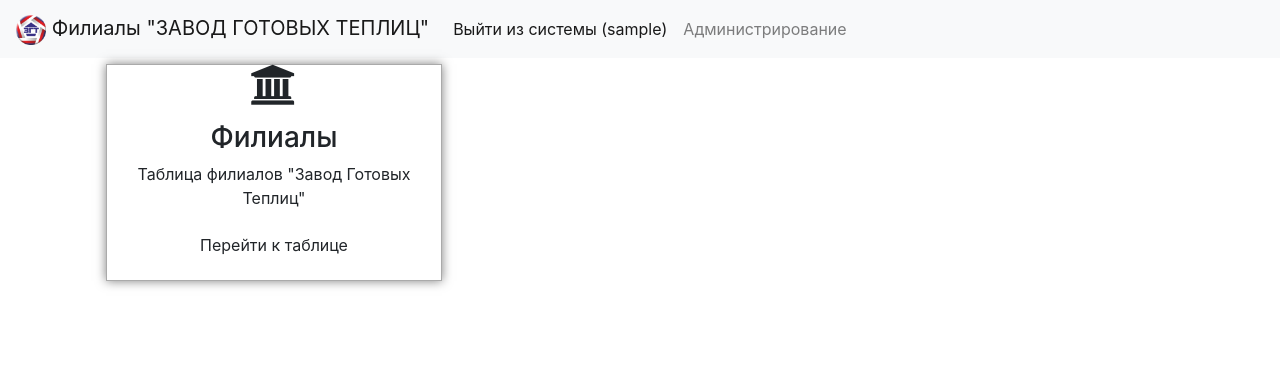
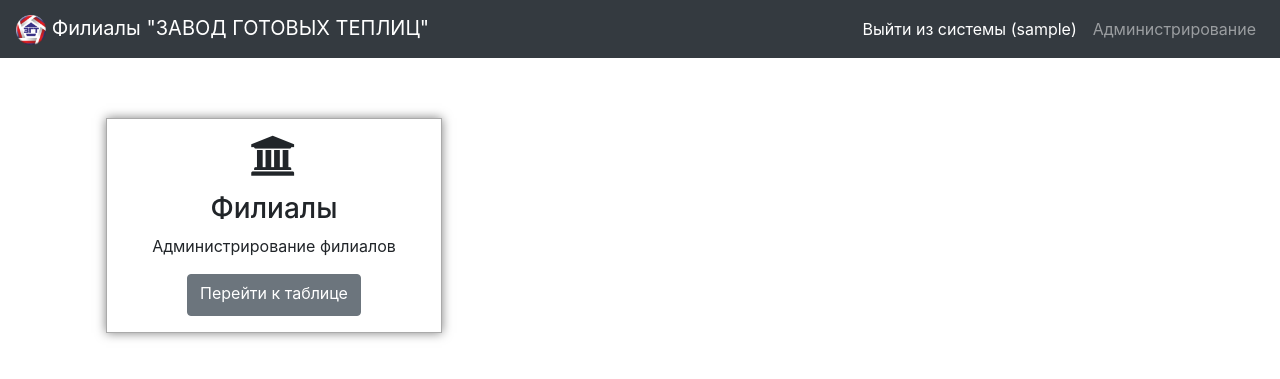
Before and after one commit to Xe1ga/branch-contacts, a Django app: page / in a window 1280 px wide. Shown: the top 379 px of the page. Run offline with Django 3.2, Linux system fonts and the light colour scheme; the visitor is signed in with stand-in values (Sample User, id 1); some libraries are stand-ins or nearby versions.

Commit message:
Changed interface

```diff
--- a/contacts/forms.py
+++ b/contacts/forms.py
@@ -1,5 +1,6 @@
 # -*- coding:utf-8 -*-
 from django import forms
-class LoginForm(forms.Form):
-    username = forms.CharField(label="Имя пользователя", max_length=256, required=True)
-    password = forms.CharField(label="Пароль", max_length=256, widget=forms.PasswordInput, required=True)
+# class LoginForm(forms.Form):
+#     username = forms.CharField(label="Имя пользователя", max_length=256, required=True)
+#     # password = forms.CharField(label="Пароль", max_length=256, widget=forms.PasswordInput, required=True)
+#     password = forms.CharField(label="Пароль", max_length=256, required=True)
--- a/contacts/static/contacts/css/index.css
+++ b/contacts/static/contacts/css/index.css
@@ -123,3 +123,14 @@
     padding: 10px 20px;
     }
    }
+
+    .mycontainer {
+    margin-top: 5%;
+    }
+    .myscalable {
+    padding-top: 5%;
+    }
+
+    .mybtn {
+    padding-bottom: 3%;
+    }
--- a/contacts/templates/contacts/base.html
+++ b/contacts/templates/contacts/base.html
@@ -1,6 +1,5 @@
 <!DOCTYPE html>
-{% load static %}
-{% load compress %}
+{% load static compress %}
 {% if error_message %}<p><strong>{{ error_message }}</strong></p>{% endif %}
 
 <html>
@@ -11,25 +10,23 @@
         {% compress css %}
         <link rel="stylesheet" type="text/css" href="{% static 'contacts/css/bootstrap.css' %}"/>
         <link rel="stylesheet" type="text/css" href="{% static 'contacts/css/style.css' %}" />
-        <link rel="stylesheet" type="text/css" href="{% static 'contacts/css/index.css' %}" />
         {% endcompress %}
         <link rel="stylesheet" type="text/css" href="https://maxcdn.bootstrapcdn.com/font-awesome/4.5.0/css/font-awesome.min.css" />
-        <!-- <link rel="icon" href="{% static 'contacts/images/android-icon-192x192.png' %}" type="image/x-icon" /> -->
+        <link rel="icon" href="{% static 'contacts/images/favicon.png' %}" type="image/x-icon" />
         {% endblock %}
     </head>
     <body>
-        <nav class="navbar navbar-expand-lg navbar-light bg-light">
-            <!-- <a class="navbar-brand" href="#">Navbar</a> -->
-            <a class="navbar-brand" title="Администрирование филиалов">
+        <nav class="navbar navbar-expand-lg navbar-dark bg-dark">
+            <a class="navbar-brand" href="/" title="Администрирование филиалов">
                 <img width=30 style="display: inline;" class="brand-logo" alt="Логотип" src="{% static 'contacts/images/android-icon-192x192.png' %}"/>
                 Филиалы "ЗАВОД ГОТОВЫХ ТЕПЛИЦ"
             </a>
-                <!-- <button class="navbar-toggler" type="button" data-toggle="collapse" data-target="#navbarTogglerDemo02" aria-controls="navbarTogglerDemo02" aria-expanded="false" aria-label="Toggle navigation">
-                <span class="navbar-toggler-icon"></span>
-                </button> -->
 
             <div class="collapse navbar-collapse" id="navbarTogglerDemo02">
+                {% comment %}
                 <ul class="navbar-nav mr-auto mt-2 mt-lg-0">
+                {% endcomment %}
+                <ul class="navbar-nav flex-row ml-md-auto d-none d-md-flex">
                     {% if user.is_authenticated %}
                     <li class="nav-item active">
                     <a class="nav-link" href="{% url 'contacts:auth_logout' %}" aria-disabled="true">Выйти из системы ({{ user.username }}) <span class="sr-only">(current)</span></a>
@@ -41,9 +38,10 @@
                     </li>
                     {% endif %}
                     <li class="nav-item">
-                    <a class="nav-link" href="/admin/" tabindex="-1" aria-disabled="true">Администрирование</a>
+                    <a class="nav-link" href="/admin/" aria-disabled="true">Администрирование</a>
                     </li>
                 </ul>
+
 
             </div>
         </nav>
--- a/contacts/templates/contacts/index.html
+++ b/contacts/templates/contacts/index.html
@@ -1,122 +1,64 @@
 {% extends "contacts/base.html" %}
-{% load static %}
-{% load compress %}
+{% load static compress %}
+
+{% block stylesheets %}
+{{ block.super }}
+{% compress css %}
+<link rel="stylesheet" type="text/css" href="{% static 'contacts/css/index.css' %}"/>
+
+{% endcompress %}
+{% endblock %}
+
 {% block content %}
 {% if not user.is_authenticated %}
 
-        {% if form %}
-        <!-- <div class="container">
+<div class="container">
     <div class="row">
 
         <div class="col-md-offset-3 col-md-6">
             <form class="form-horizontal" action="{% url 'contacts:auth_login' %}" method="post">
                 {% csrf_token %}
+
                 <span class="heading">АВТОРИЗАЦИЯ</span>
-                        {{ form.non_field_errors }}
+
                 <div class="form-group">
-                            {{ form.subject.errors }}
-                            <input type="login" class="form-control" id="username" placeholder="login">
+
+                    <input type="login" class="form-control" name="username" id="username" placeholder="login">
                     <i class="fa fa-user"></i>
+
                 </div>
                 <div class="form-group">
-                            <input type="password" class="form-control" id="password" placeholder="Password">
+                    <input type="password" class="form-control" name="password" id="password" placeholder="Password">
                     <i class="fa fa-lock"></i>
 
                 </div>
                 <div class="form-group">
-
                     <button type="submit" class="btn btn-default">ВХОД</button>
                 </div>
+
             </form>
+            {% if error %}
+            <div class="row">
+                <div class="alert alert-danger" role="alert">
+                    <span>{{ error }}</span>
+                </div>
+            </div>
+            {% endif %}
         </div>
 
     </div>
-        </div> -->
-
-
-
-        <div class="container pb-30">
-            <div class="row">
-                <!-- <div class="col-xs-12 .offset-md-4"> -->
-                    <form class="filter-form do-not-print round-bordered form-panel" action="{% url 'contacts:auth_login' %}" method="post">
-
-                        {% csrf_token %}
-
-                        <div class="row">
-                            <div class="col-xs-12 .offset-md-4">
-                                <h4 class="do-not-print heading">АВТОРИЗАЦИЯ</h4>
 </div>
-                        </div>
-                        {{ form.non_field_errors }}
-                        <div class="row">
-                            {{ form.subject.errors }}
-                            <div class="col-lg-4">
-                                <label for="{{ form.username.id_for_label }}">Имя пользователя</label>
-                            </div>
-                            <div class="col-lg-8">{{ form.username }}</div>
-                        </div>
-                        <div class="row">
-                            {{ form.password.errors }}
-                            <div class="col-lg-4">
-                                <label for="{{ form.password.id_for_label }}">Пароль</label>
-                            </div>
-                            <div class="col-lg-8">{{ form.password }}</div>
-                        </div>
-                        <div class="row">
-                            <div class="col-lg-12">
-                                <input class="btn btn-default" type="submit" value="Войти в систему" />
-                            </div>
-                        </div>
-                        {% if error %}
-                            <div class="alert alert-danger" role="alert">
-                                <span>{{ error }}</span>
-                            </div>
-                        {% endif %}
-                    </form>
-                <!-- </div> -->
-            </div>
-        </div>
-
-        <!-- <div class="container">
-            <div class="row">
-                <div class="col-md-offset-3 col-md-6">
-                    <form>
-                        <fieldset disabled>
-                        <div class="form-group">
-                            <label for="disabledTextInput">Disabled input</label>
-                            <input type="text" id="disabledTextInput" class="form-control" placeholder="Disabled input">
-                        </div>
-                        <div class="form-group">
-                            <label for="disabledSelect">Disabled select menu</label>
-                            <select id="disabledSelect" class="form-control">
-                            <option>Disabled select</option>
-                            </select>
-                        </div>
-                        <div class="form-check">
-                            <input class="form-check-input" type="checkbox" id="disabledFieldsetCheck" disabled>
-                            <label class="form-check-label" for="disabledFieldsetCheck">
-                            Can't check this
-                            </label>
-                        </div>
-                        <button type="submit" class="btn btn-primary">Submit</button>
-                        </fieldset>
-                    </form>
-                </div>
-            </div>
-        </div> -->
-
-        {% endif %}
 
 {% else %}
     <div class="container">
         <div class="row">
-                <div class="col-sm-6 col-md-4">
-                    <div class="thumbnail round-bordered scalable">
+            <div class="col-sm-6 col-md-4 mycontainer">
+                <div class="thumbnail round-bordered scalable myscalable">
                     <div class="caption">
                         <p class="text-center"><i class="fa fa-bank" style="font-size: 40px;"></i></p>
                         <h3 class="text-center">Филиалы</h3>
-                            <p class="text-center">Таблица филиалов "Завод Готовых Теплиц"</p>
-                            <p class="text-center"><a class="btn btn-default" href="/contacts/">Перейти к таблице</a></p>
+                        <p class="text-center">Администрирование филиалов</p>
+                        <p class="text-center"><a class="btn btn-secondary mybtn" href="/contacts/">Перейти к таблице</a></p>
                     </div>
                 </div>
             </div>
--- a/contacts/views.py
+++ b/contacts/views.py
@@ -17,6 +17,9 @@ import os.path
 from django import template
 from django.contrib.auth import authenticate, login, logout
 from django.contrib.auth.decorators import permission_required
+from django.contrib.auth.decorators import login_required, permission_required
+from django.contrib.auth.mixins import LoginRequiredMixin, PermissionRequiredMixin
+from django.contrib.auth.models import User
 from django.core.cache import cache
 from django.urls import reverse
 from django.http import HttpResponse, HttpResponseBadRequest, HttpResponseRedirect, StreamingHttpResponse, JsonResponse
@@ -26,37 +29,38 @@ from django.utils import timezone
 from django.views import generic
 from django.views.generic import FormView, TemplateView
 
-from contacts.forms import LoginForm
+# from contacts.forms import LoginForm
 from contacts.models import Branch
 
 def index(request):
-    login_form = LoginForm()
-    context = {
-        'form' : login_form
-    }
-    return render(request, 'contacts/index.html', context)
+
+    return render(request, 'contacts/index.html', locals())
 
 def auth_login(request):
-    username = request.POST['username']
-    password = request.POST['password']
-    user = authenticate(username=username, password=password)
-    if user is not None:
-        if user.is_active:
-            login(request, user)
-    if not request.user.is_authenticated:
-        login_form = LoginForm()
-        context = {
-            'form' : login_form,
-            'error' : "Неверно введены имя пользователя и/или пароль. Попробуйте снова."
-        }
-        return render(request, 'contacts/index.html', context)
+
+    if request.method == 'POST':
+        username = request.POST.get('username')
+        password = request.POST.get('password')
+
+        user = authenticate(username=username, password=password)
+        if user is not None:
+            if user.is_active:
+                login(request, user)
+        if not request.user.is_authenticated:
+            # login_form = LoginForm()
+            context = {
+                # 'form' : login_form,
+                'error' : "Неверно введены имя пользователя и/или пароль. Попробуйте снова."
+            }
+            return render(request, 'contacts/index.html', context)
 
     return HttpResponseRedirect("/contacts/")
 
 def auth_logout(request):
     logout(request)
-    return render(request, 'contacts/index.html', {})
+    return render(request, 'contacts/index.html', locals())
 
+@login_required(login_url='/')
 def get_branch_list(request):
     branchs = Branch.objects.all()
     # return render(request, 'contacts/table.html', locals())
```
Also changed, not shown: contacts/static/contacts/css/table.css (added, +8 -0 lines), contacts/templates/contacts/404.html (added, +16 -0 lines), contacts/templates/contacts/table.html (+21 -0 lines), contacts/static/contacts/images/favico.png (added). Lines whose indentation alone changed are shown as unchanged.
